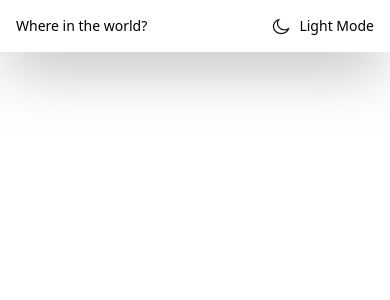
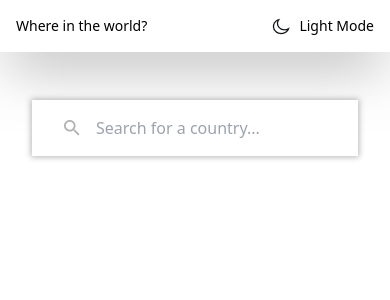
Before and after one commit to BomberQLF/Rest-Countries-API, a React (Vite) app: page / in a window 390 px wide. Shown: the top 300 px of the page. Built offline with nearby package versions, Linux system fonts and the light colour scheme.

Commit message:
Avancement léger frontend - Responsive non fait

```diff
--- a/src/Components/Navbar.tsx
+++ b/src/Components/Navbar.tsx
@@ -10,7 +10,7 @@ const Navbar = () => {
     };
 
     return (
-        <nav className="p-4 sm:p-6 lg:p-8 ">
+        <nav className="p-4 sm:py-6 sm:px-20">
             <ul className="flex justify-between">
                 <li className="text-sm font-medium sm:text-lg">Where in the world?</li>
                 <li>
--- /dev/null
+++ b/src/Components/SearchBar.tsx
@@ -0,0 +1,23 @@
+import { useState } from "react";
+import SeachIcon from '../assets/search.svg';
+
+
+const SearchBar = () => {
+
+const [searchInput, setSearchInput] = useState(null);
+
+const handleInput = (e:any): void => {
+    const value = e.target.value;
+    setSearchInput(value);
+    return value;
+}
+
+    return (
+        <div className="searchbar flex gap-4 mx-8 my-12 px-8 py-4  bg-white shadow-[0px_0px_6px_1px_rgba(181,181,181,1)]">
+            <img src={SeachIcon} alt="Search Icon" />
+            <input className="border-none bg-transparent focus:outline-none"  type="text" id="search" placeholder="Search for a country..." onChange={handleInput} />
+        </div>
+    )
+}
+
+export default SearchBar;
--- a/src/App.tsx
+++ b/src/Home.tsx
@@ -1,12 +1,14 @@
 import Navbar from "./Components/Navbar";
+import SearchBar from "./Components/SearchBar";
 
-const App = () => {
+const Home = () => {
 
   return (
     <div className="app">
       < Navbar />
+      < SearchBar />
     </div>
   )
 }
 
-export default App;
+export default Home;
--- a/src/main.css
+++ b/src/main.css
@@ -10,6 +10,10 @@
   padding: 0;
 }
 
+body {
+  background-color: hsl(0, 0%, 100%);
+}
+
 ul > li {
     list-style: none;
 }
--- a/src/main.tsx
+++ b/src/main.tsx
@@ -1,10 +1,10 @@
 import { StrictMode } from 'react'
 import { createRoot } from 'react-dom/client'
-import App from './App.tsx'
+import Home from './Home.tsx'
 import '../src/main.css';
 
 createRoot(document.getElementById('root')!).render(
   <StrictMode>
-    <App />
+    <Home />
   </StrictMode>,
 )
```
Also changed, not shown: src/assets/search.svg (added).
